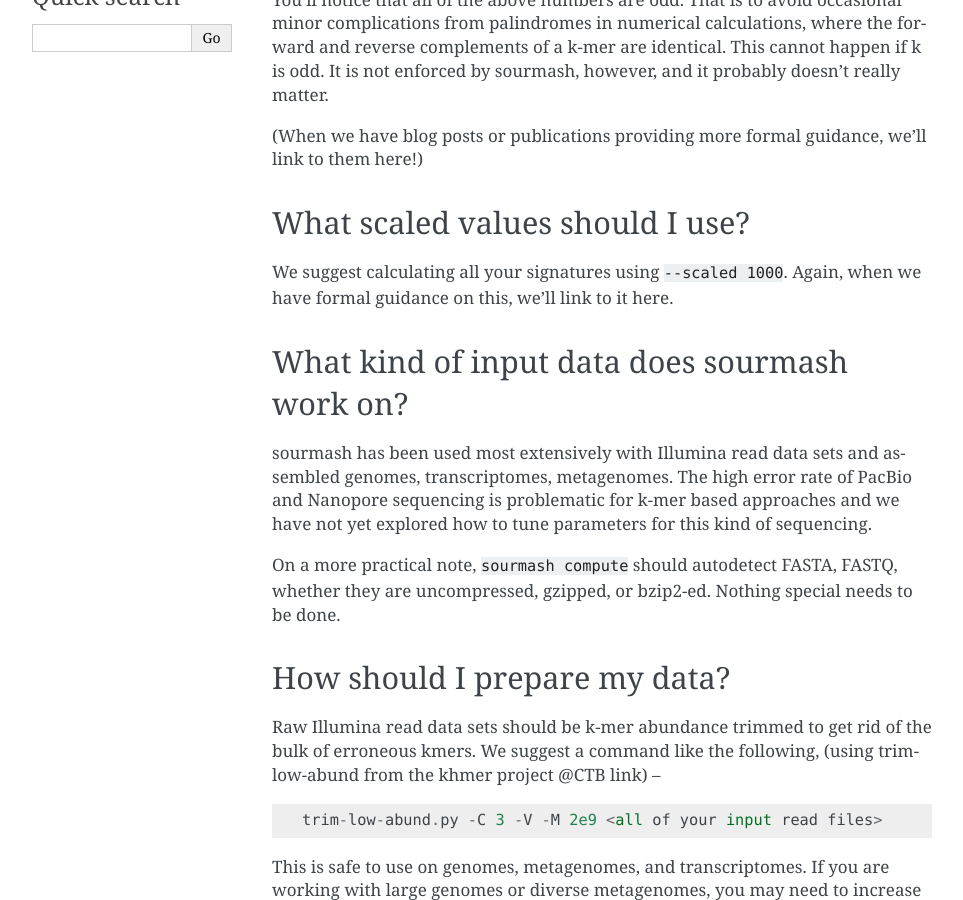
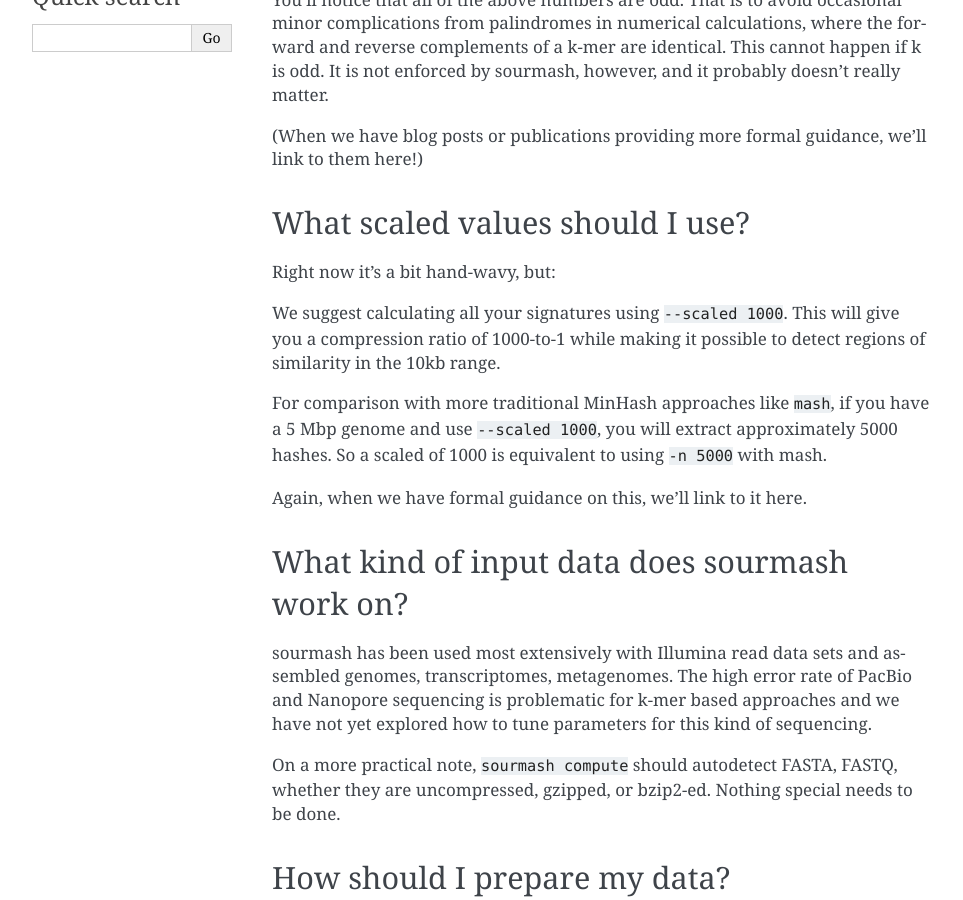
Before and after one commit to sourmash-bio/sourmash, a Sphinx documentation site: the page built from doc/using-sourmash-a-guide.md, in a window 1280 px wide and 900 px high, scrolled down 750 px. Shown: the whole window, without its empty margins (148-1111 px from the left). Built offline with Sphinx 7.4.7, drawn with Linux system fonts in a browser that asks for light colours; pages that are not in the unit, such as notebooks, are missing from menus.

Commit message:
Add guidance on scaled

```diff
--- a/doc/using-sourmash-a-guide.md
+++ b/doc/using-sourmash-a-guide.md
@@ -39,9 +39,18 @@
 
 ## What scaled values should I use?
 
+Right now it's a bit hand-wavy, but:
+
 We suggest calculating all your signatures using `--scaled
-1000`. Again, when we have formal guidance on this, we'll link to it
-here.
+1000`.  This will give you a compression ratio of 1000-to-1 while
+making it possible to detect regions of similarity in the 10kb range.
+
+For comparison with more traditional MinHash approaches like `mash`,
+if you have a 5 Mbp genome and use `--scaled 1000`, you will extract
+approximately 5000 hashes. So a scaled of 1000 is equivalent to using
+`-n 5000` with mash.
+
+Again, when we have formal guidance on this, we'll link to it here.
 
 ## What kind of input data does sourmash work on?
 
```
